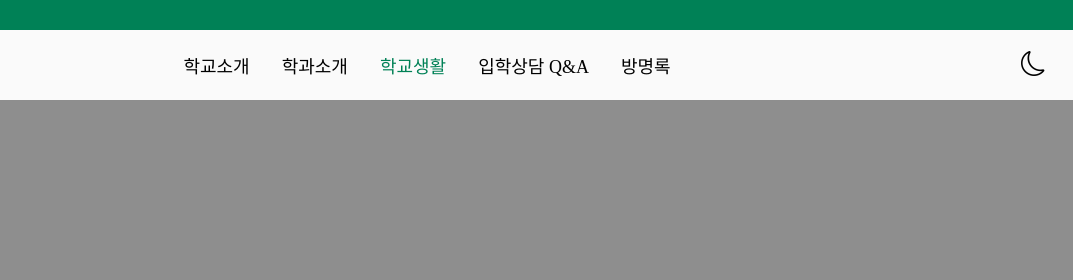
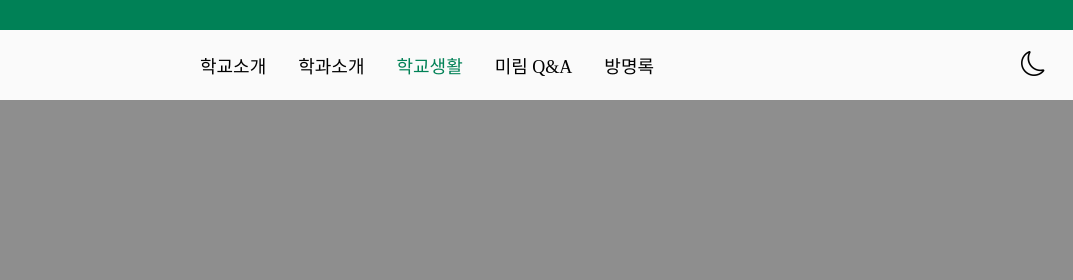
Before and after one commit to honghyobin/Mistory_FE, a plain HTML site: page Mistory/schoolClub.html in a window 1280 px wide. Shown: the top 280 px of the page, 207-1280 px from the left. Drawn offline with nearby package versions, Linux system fonts and the light colour scheme; a web font is replaced by a local one.

```diff
--- a/Mistory/schoolClub.html
+++ b/Mistory/schoolClub.html
@@ -59,7 +59,7 @@
                     <li><a href="index.html" >학교소개</a></li>
                     <li><a href="department.html">학과소개</a></li>
                     <li><a href="schoolLife.html" style="color: #008156;">학교생활</a></li>
-                    <li><a href="#">입학상담 Q&A</a></li>
+                    <li><a href="schoolQ&A.html">미림 Q&A</a></li>
                     <li><a href="#">방명록</a></li>
                 </ul>
             </nav_menu>
```
